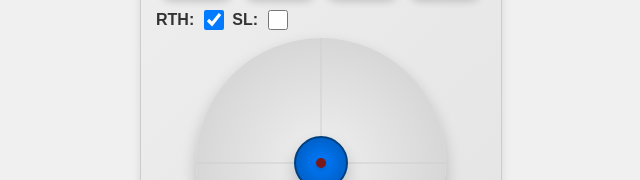
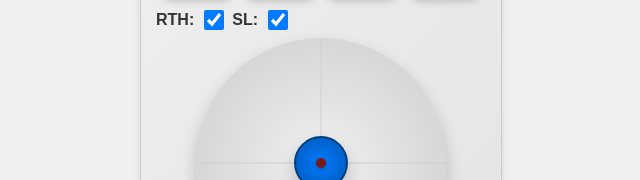
Before and after one commit to BarnaGergely/ESP32Rover, a website: page web/src/index.html in a window 1280 px wide. Shown: the part 187-367 px from the top of the page, 319-959 px from the left. Drawn offline with Linux system fonts and the light colour scheme.

Commit message:
change default settings

```diff
--- a/web/src/index.html
+++ b/web/src/index.html
@@ -26,7 +26,7 @@
             <label class="common-label" for="toggle-return">RTH:</label>
             <input class="toggle-checkbox" type="checkbox" id="toggle-return" checked onchange="handleToggleChange()">
             <label class="common-label" for="toggle-sl">SL:</label>
-            <input class="toggle-checkbox" type="checkbox" id="toggle-sl" unchecked onchange="handleSL()">
+            <input class="toggle-checkbox" type="checkbox" id="toggle-sl" checked onchange="handleSL()">
 
 
         </div>
```
